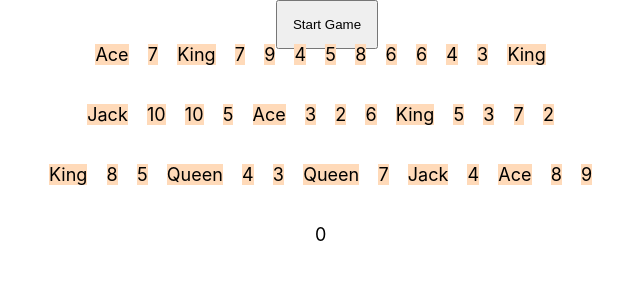
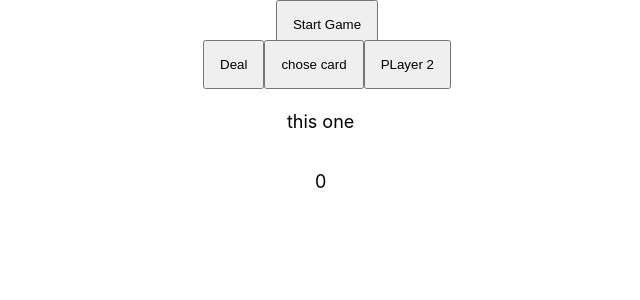
Before and after one commit to gabesharpton/Bagjav, a React (Create React App) app in the folder bagjav/: page / in a window 1280 px wide. Shown: the top 300 px of the page, without its empty margins (313-953 px from the left). Built offline with nearby package versions, Linux system fonts and the light colour scheme.

Commit message:
dealing works with setState

```diff
--- a/bagjav/src/Card.js
+++ b/bagjav/src/Card.js
@@ -13,14 +13,13 @@ export default class Cards extends Component{
             playCard: []
 
         }
+        //this.startGame();
         this.makeCards();
         this.shuffle();
-        this.deal();
-        this.startGame();
         // this.checkCard();
     }
+
     makeCards = () => {
-        this.deck = [];
         const suits = ['Hearts', 'Spades', 'Clubs', 'Diamonds']
         const values = ['Ace', '2', '3', '4', '5', '6', '7', '8', '9', '10', 'Jack', 'Queen', 'King']
 
@@ -30,6 +29,7 @@ export default class Cards extends Component{
                 this.state.deck.push(<span className='cards' key={value+suit}>{values[value]}</span>);
             }
         }
+        // this.shuffle();
         return this.deck
     }
 
@@ -43,50 +43,61 @@ export default class Cards extends Component{
                 [deck[j], deck[i]] = [deck[i], deck[j]]
                 // console.log([deck[i], deck[j]])
             }
+            //this.deal();
             return this;
     }
-        deal = () => {
-
-                // let deals = this.state.deck.splice(0, 13)
-                this.setState(state => {
-                    let player1 = this.state.deck.splice(0, 13)
-                    return player1;
+    deal = () => {
+            this.setState({ player1: this.state.deck.filter((cards, index) => {
+                    return index < 13 ? cards : null
                 })
-            // this.state.player1 = this.state.deck.splice(0, 13)
-            this.state.player2 = this.state.deck.splice(0, 13)
-            this.state.player3 = this.state.deck.splice(0, 13)
-            this.state.player4 = this.state.deck.splice(0, 13)
-
-            return this.state;
-
+            })
+            this.setState({ player2: this.state.deck.filter((cards, index) => {
+                    return index >= 13 && index < 26 ? cards : null
+                })
+            })
+            this.setState({ player3: this.state.deck.filter((cards, index) => {
+                    return index >= 26 && index < 39 ? cards : null
+                })
+            })
+            this.setState({ player4: this.state.deck.filter((cards, index) => {
+                    return index >= 39 && index <= 52 ? cards : null
+                })
+            })
     }
 
     startGame = () => {
         // let choice = prompt("Would you like to start the game?")
         // if(choice === 'yes'){
-        this.choseCard()
+        // this.choseCard()
         // console.log(this.playCard)
         // this.state.playCard = this.state.player2.filter(() => this.state.playCard)
         // console.log(this.state.children)
         return;
     }
     choseCard(){
-        this.playCard = this.state
-        // this.state.playCard = this.state.player1.splice(0, 1)
-        // console.log(this.state.playCard["0"].props.children[0])
-        // this.state.playCard = this.state.player2.filter(this.checkCard(this.cardValue, this.state.playCard))
-        // console.log(this.state.playCard["0"].key[this.value])
-
-        //I need to sort player2 array to find props.children[0]
+        this.setState({playCard: this.state.player1.splice(0,1)})
+        //I need to filter player2 array to find props.children[0]
         //if it has that then push to this.state.playCard
         //Player 3 sorts through array to find card etc....
     }
+    player2turn() {
+        this.setState({playCard: this.state.player2.filter((card) => {
+            return card === this.state.playCard[0].props.children[0]
+        })})
+    }
 
-    checkCard (cardValue) {
-        return this.cardValue = this.state.playCard["0"].props.children[0]
 
-    }
+    // checkCard (cardValue) {
+        //     return this.cardValue = this.state.playCard["0"].props.children[0]
+
+        // }
         render(){
+            console.log( this.state.player1 )
+            console.log( this.state.player2 )
+            console.log( this.state.player3 )
+            console.log( this.state.player4 )
+            console.log(this.state.playCard)
+            // console.log(this.state.playCard["0"].props.children[0])
             return(
                 <div>
                     {/* <p>{this.state.deck}</p> */}
@@ -94,7 +105,11 @@ export default class Cards extends Component{
                 <p id='player2'>{this.state.player2}</p>
                 <p id='player3'>{this.state.player3}</p>
                 <p id='player4'>{this.state.player4}</p>
-                <p>{this.state.playCard}</p>
+                <button onClick={() => this.deal()} >Deal</button>
+                <button onClick={() => this.choseCard()} >chose card</button>
+                <button onClick={() => this.player2turn()} >PLayer 2</button>
+
+                <p>{this.state.playCard} this one</p>
                 <p>{this.state.playCard.length}</p>
                 </div>
             )
```
